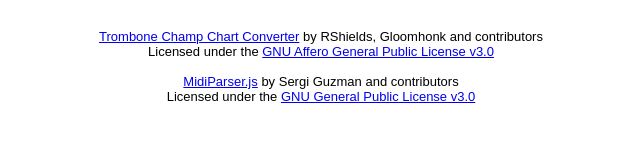
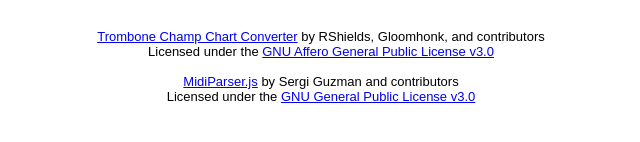
Before and after one commit to TC-Chart-Converter/TC-Chart-Converter.github.io, a plain HTML site: page index.html in a window 1280 px wide. Shown: the part 7145-7287 px from the top of the page, 319-959 px from the left. Drawn offline with Linux system fonts and the light colour scheme.

Commit message:
Add touchups for merge

```diff
--- a/index.html
+++ b/index.html
@@ -371,7 +371,7 @@
   </div>
   <div class="footer">
     <p>
-      <a href="https://github.com/TC-Chart-Converter/TC-Chart-Converter.github.io/">Trombone Champ Chart Converter</a> by RShields, Gloomhonk and contributors<br>
+      <a href="https://github.com/TC-Chart-Converter/TC-Chart-Converter.github.io/">Trombone Champ Chart Converter</a> by RShields, Gloomhonk, and contributors<br>
       Licensed under the <a href="https://github.com/TC-Chart-Converter/TC-Chart-Converter.github.io/blob/main/LICENSE">GNU Affero General Public License v3.0</a><br>
       <br>
       <a href="https://github.com/colxi/midi-parser-js">MidiParser.js</a> by Sergi Guzman and contributors<br>
```
Also changed, not shown: src/midiToNotes.js (+4 -4 lines).
